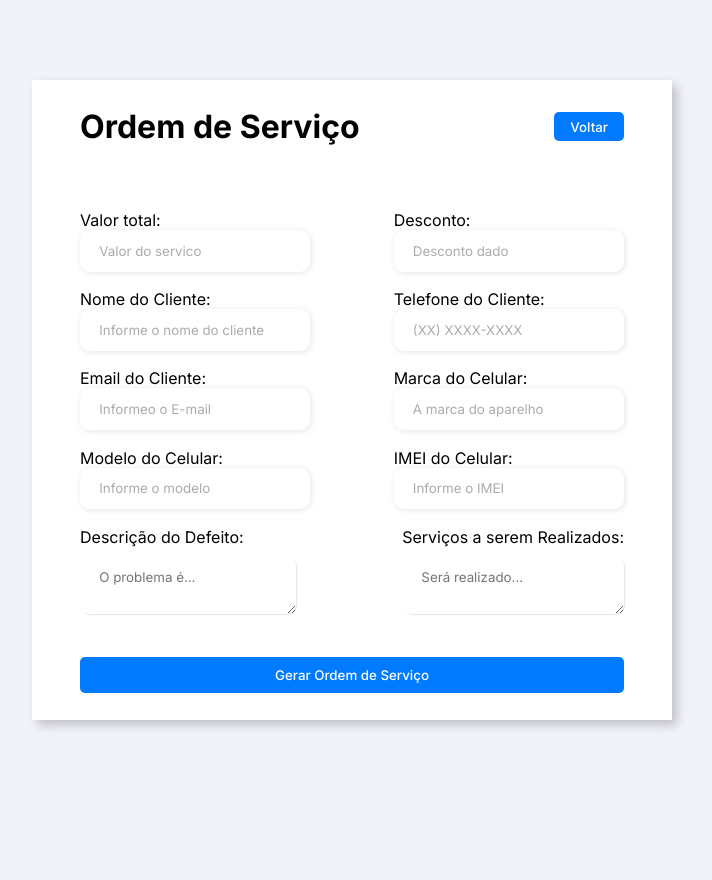
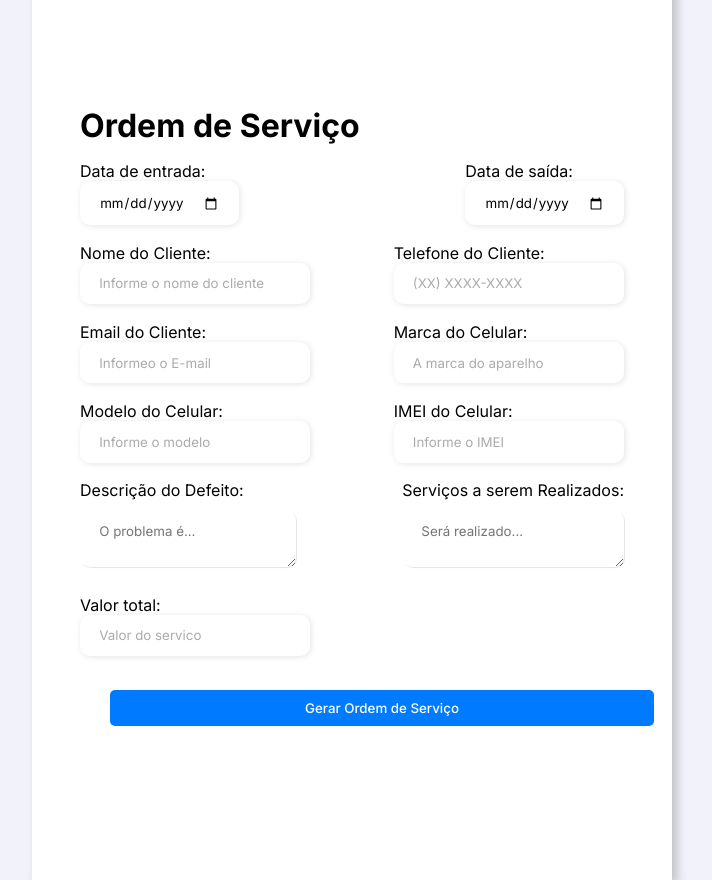
Before and after one commit to rosenaldo/os-isaque-iphone, a PHP site: page / in a window 1280 px wide. Shown: the whole page, without its empty margins (288-1000 px from the left). Before the commit the page ends 729 px from the top, so only its background shows below. Run offline with PHP 8.4, Linux system fonts and the light colour scheme; some libraries are stand-ins or nearby versions.

Commit message:
Ajuste no form e add data de entrada e saida
.

```diff
--- a/css/style.css
+++ b/css/style.css
@@ -18,9 +18,11 @@ body{
 
 .container{
 width: 80%;
-height: 80vh;
+height: 120vh;
 display: flex;
 box-shadow: 5px 5px 10px rgba(0, 0, 0, .212);
+/* margin-top: 100rem; */
+
 }
 
 .form-image{
@@ -50,7 +52,7 @@ box-shadow: 5px 5px 10px rgba(0, 0, 0, .212);
 }
 
 .form-header{
-    margin-bottom: 3rem;
+    margin-top: 7rem;
     display: flex;
     justify-content: space-between;
 }
@@ -83,6 +85,7 @@ box-shadow: 5px 5px 10px rgba(0, 0, 0, .212);
     margin: 0 auto;
     position: absolute;
     border-radius: 10px;
+    text-align: center;
 
 }
 
@@ -140,7 +143,7 @@ box-shadow: 5px 5px 10px rgba(0, 0, 0, .212);
 
 .gerar-os button{
 width: 100%;
-margin-top: 0pix;
+margin-bottom: 5rem;
 border: none;
 background-color: #007bff;
 color: #fff;
@@ -150,6 +153,7 @@ font-weight: 500;
 padding: 0.62rem;
 border-radius: 5px;
 cursor: pointer;
+margin-left: 30px;
 }
 
 .gerar-os button:hover{
@@ -189,3 +193,7 @@ cursor: pointer;
 #termos {
     display: none;
 }
+
+.butao{
+    display: none;
+}
--- a/index.html
+++ b/index.html
@@ -34,51 +34,62 @@
                 </div>
 
                 <div class="input-group">
+
                     <div class="input-box">
-                        <label for="total">Valor total:</label>
-                        <input type="text" id="total" placeholder="Valor do servico" required>
+                        <label for="dtentrada">Data de entrada:</label>
+                        <input type="date" id="dtentrada">
                     </div>
+
                     <div class="input-box">
-                        <label for="desconto">Desconto:</label>
-                        <input type="text" id="desconto" placeholder="Desconto dado" required>
+                        <label for="dtsaida">Data de saída:</label>
+                        <input type="date" id="dtsaida">
                     </div>
+
                     <div class="input-box">
                         <label for="nome">Nome do Cliente:</label>
-                        <input type="text" id="nome" placeholder="Informe o nome do cliente" required>
+                        <input type="text" id="nome" placeholder="Informe o nome do cliente">
                     </div>
                     <div class="input-box">
                         <label for="telefone">Telefone do Cliente:</label>
-                        <input type="tel" id="telefone" placeholder="(XX) XXXX-XXXX" required>
+                        <input type="tel" id="telefone" placeholder="(XX) XXXX-XXXX">
                     </div>
                     <div class="input-box">
                         <label for="E-mail">Email do Cliente:</label>
-                        <input type="email" id="email" placeholder="Informeo o E-mail" required>
+                        <input type="email" id="email" placeholder="Informeo o E-mail">
                     </div>
                     <div class="input-box">
                         <label for="marca">Marca do Celular:</label>
-                        <input type="text" id="marca" placeholder="A marca do aparelho" required>
+                        <input type="text" id="marca" placeholder="A marca do aparelho">
                     </div>
                     <div class="input-box">
                         <label for="modelo">Modelo do Celular:</label>
-                        <input type="text" id="modelo" placeholder="Informe o modelo" required>
+                        <input type="text" id="modelo" placeholder="Informe o modelo">
                     </div>
                     <div class="input-box">
                         <label for="imei">IMEI do Celular:</label>
-                        <input type="text" id="imei" placeholder="Informe o IMEI" required>
+                        <input type="text" id="imei" placeholder="Informe o IMEI">
                     </div>
                     <div class="input-box">
                         <label for="defeito">Descrição do Defeito:</label>
-                        <textarea id="defeito" placeholder="O problema é..." required></textarea>
+                        <textarea id="defeito" placeholder="O problema é..."></textarea>
                     </div>
                     <div class="input-box">
                         <label for="servicos">Serviços a serem Realizados:</label>
-                        <textarea id="servicos" placeholder="Será realizado..." required></textarea>
+                        <textarea id="servicos" placeholder="Será realizado..."></textarea>
+                    </div>
+                    <div class="input-box">
+                        <label for="total">Valor total:</label>
+                        <input type="text" id="total" placeholder="Valor do servico">
                     </div>
 
+
+
                 </div>
+
                 <div class="gerar-os">
                     <button type="submit" id="generate-PDF">Gerar Ordem de Serviço</button>
                 </div>
+
             </form>
         </div>
 
--- a/js/script.js
+++ b/js/script.js
@@ -1,6 +1,5 @@
 document.getElementById('generate-PDF').addEventListener('click', function () {
     const valorTotal = document.getElementById('total').value;
-    const desconto = document.getElementById('desconto').value;
     const nome = document.getElementById('nome').value;
     const telefone = document.getElementById('telefone').value;
     const email = document.getElementById('email').value;
@@ -11,11 +10,13 @@ document.getElementById('generate-PDF').addEventListener('click', function () {
     const servicos = document.getElementById('servicos').value;
     const imagemPDF = document.getElementById('img-pdf');
     const termos = document.getElementById('termos');
+    const dtentrada = document.getElementById('dtentrada').value;
+    const dtsaida = document.getElementById('dtsaida').value;
 
-    gerarOrdemServico(nome, telefone, email, marca, modelo, imei, defeito, servicos, valorTotal,desconto,imagemPDF,termos);
+    gerarOrdemServico(nome, telefone, email, marca, modelo, imei, defeito, servicos, valorTotal,imagemPDF,termos,dtentrada,dtsaida);
 });
 
-function gerarOrdemServico(nome, telefone, email, marca, modelo, imei, defeito, servicos,valorTotal,desconto,imagemPDF,termos) {
+function gerarOrdemServico(nome, telefone, email, marca, modelo, imei, defeito, servicos,valorTotal,imagemPDF,termos,dtentrada,dtsaida) {
     const doc = new jsPDF();
     // Adiciona a imagem no cabeçalho
     doc.setFillColor(211, 211, 211);
@@ -29,10 +30,17 @@ doc.setFontType("bold");
 doc.text(`Ordem de Serviço - Manutenção de Celular`, 80, 10);
 doc.setFontType("normal");
 
+
 // CNPJ
 doc.setFontSize(12);
 doc.text(`CNPJ: 28.649.899/0001-97`, 145, 25);
 doc.text(`Contato: 84 9 9820-0953`, 145, 20);
+
+//data
+const dataEntrada = formatDate(dtentrada);
+doc.text(`Data de entrada: ${dataEntrada}`, 145, 30);
+const dataSaida = formatDate(dtsaida);
+doc.text(`Data de saída: ${dataSaida}`, 145, 35);
 
 // Informações do Cliente
 doc.text(`Cliente: ${nome}`, 10, 50);
@@ -49,8 +57,7 @@ doc.text(`Serviços a serem Realizados:`, 10, 100);
 doc.text(`${servicos}`, 90, 100);
 
 // Valor Total e Desconto
-doc.text(`Valor do Serviço: R$ ${valorTotal}`, 90, 120);
-doc.text(`Desconto: R$ ${desconto}`, 10, 120);
+doc.text(`Valor do Serviço: R$ ${valorTotal}`, 10, 120);
 
 // Termos e Condições
 doc.setFontSize(10);
@@ -81,3 +88,11 @@ document.getElementById('telefone').addEventListener('input', function (event) {
 
     event.target.value = telefone;
 });
+
+function formatDate(dateString) {
+    const date = new Date(dateString);
+    const day = String(date.getDate()).padStart(2, '0');
+    const month = String(date.getMonth() + 1).padStart(2, '0');
+    const year = date.getFullYear();
+    return `${day}/${month}/${year}`;
+}
```
